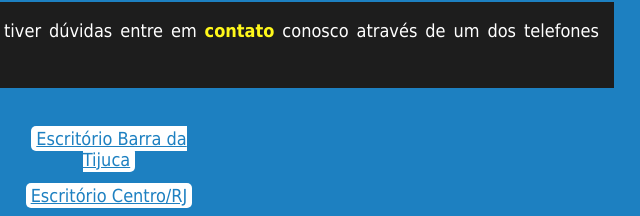
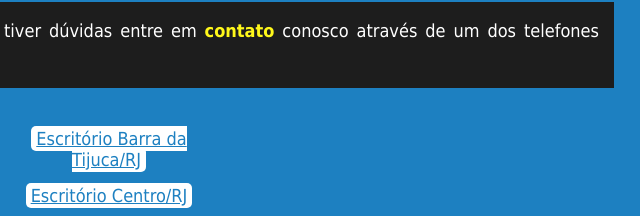
Before and after one commit to HeraclitoPjr/Projeto-imobiliaria-santos, a plain HTML site: page index.html in a window 1280 px wide. Shown: the part 2663-2879 px from the top of the page, 531-1171 px from the left. Drawn offline with Linux system fonts and the light colour scheme.

Commit message:
correção de tag

```diff
--- a/index.html
+++ b/index.html
@@ -47,7 +47,7 @@
         <iframe src="https://www.google.com/maps/embed?pb=!1m18!1m12!1m3!1d7346.254844548052!2d-43.364712467659004!3d-22.98234139602229!2m3!1f0!2f0!3f0!3m2!1i1024!2i768!4f13.1!3m3!1m2!1s0x9bda2ed54ec2e1%3A0x4431d262cad1d163!2sAv.%20Ayrton%20Senna%2C%203000%20-%20Barra%20da%20Tijuca%2C%20Rio%20de%20Janeiro%20-%20RJ%2C%2022775-904!5e0!3m2!1spt-BR!2sbr!4v1642532754862!5m2!1spt-BR!2sbr" width="800" height="350" style="border:0;" allowfullscreen="" loading="lazy">Mapa</iframe>
         <p>Se ficou interessado em nos conhecer ou se tiver dúvidas entre em <span>contato</span> conosco através de um dos telefones abaixo:</p>
         <ul>
-            <li><a href="tel:+000000">Escritório Barra da Tijuca</a></li>
+            <li><a href="tel:+000000">Escritório Barra da Tijuca/RJ</a></li>
             <li><a href="tel:+000000">Escritório Centro/RJ</a></li>
             <li><a href="tel:+000000">Escritório Itajaí/SP</a></li>
         </ul>
```
